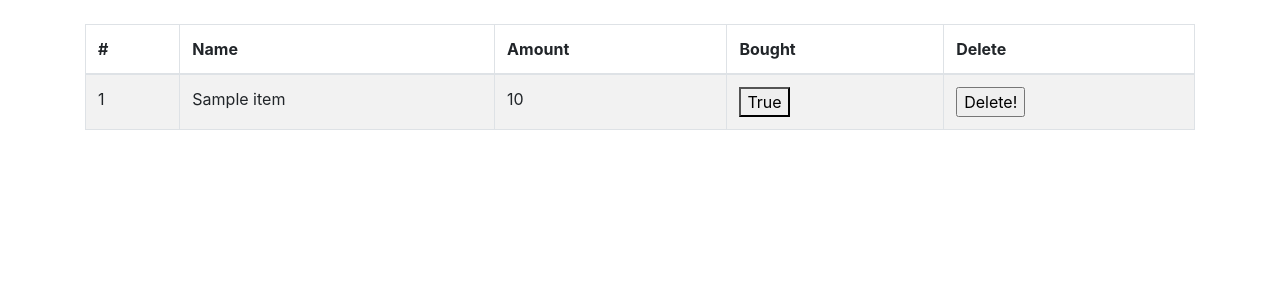
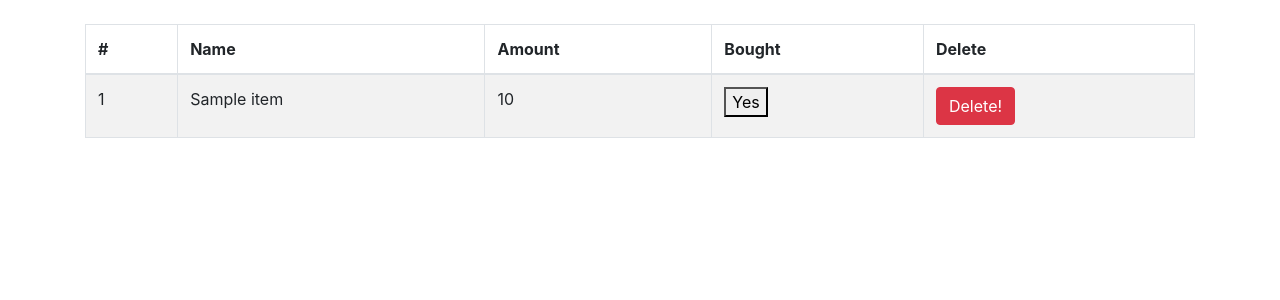
Before and after one commit to lossitomatossi/ShoppingList, a Flask app: template application/templates/items/list.html in a window 1280 px wide. Shown: the part 56-356 px from the top of the page. Run offline with Flask 2, Linux system fonts and the light colour scheme; the template is opened without the code that fills it: most values are stand-ins (such as "Sample title", 1, 10 or a date in 2020); some libraries are stand-ins or nearby versions.

Commit message:
/items nappi bootstrapillä ja toimii

```diff
--- a/application/templates/items/list.html
+++ b/application/templates/items/list.html
@@ -25,15 +25,15 @@
       <td>
         <form method="POST" action="{{ url_for('items_set_done', item_id=item.id) }}">
           {% if item.bought == 0 %}
-            <button name="name" value="{{ item.bought }}" type="submit">False</button>
+            <button name="name" value="{{ item.bought }}" type="submit">No</button>
           {% else %}
-            <button name="name" value="{{ item.bought }}" type="submit">True</button>
+            <button name="name" value="{{ item.bought }}" type="submit">Yes</button>
           {% endif %}
         </form>
       </td>
       <td>
         <form method="POST" action="{{ url_for('items_delete', item_id=item.id) }}">
-          <input type="submit" value="Delete!"/>
+          <button name="name" class="btn btn-danger" type="submit">Delete!</button>
         </form>
       </td>
     </tr
```
